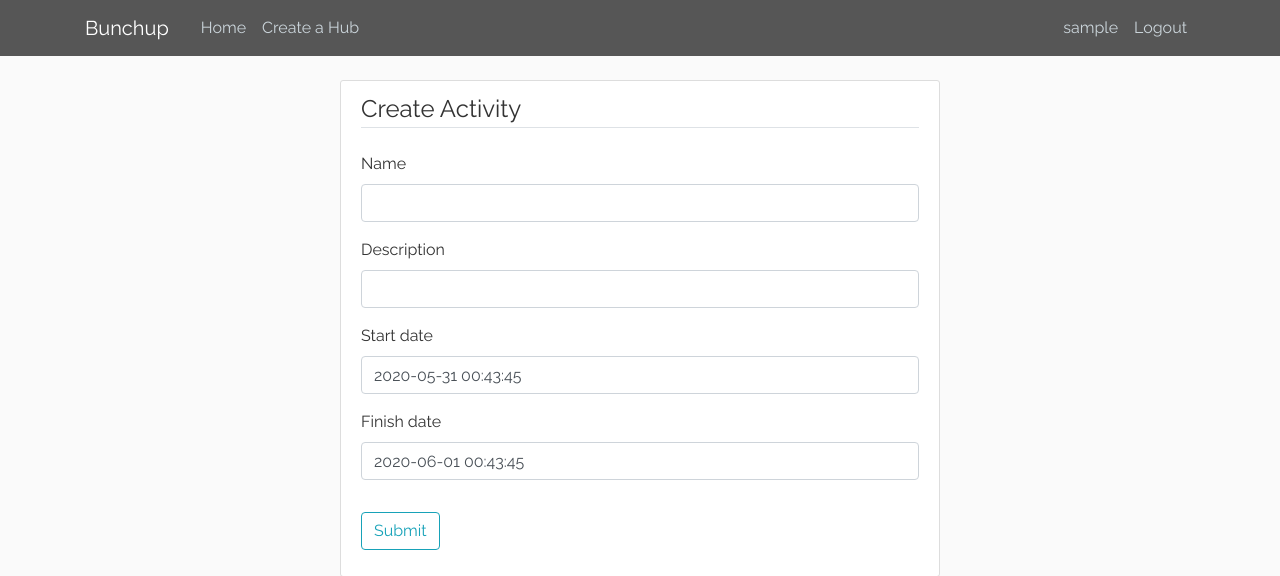
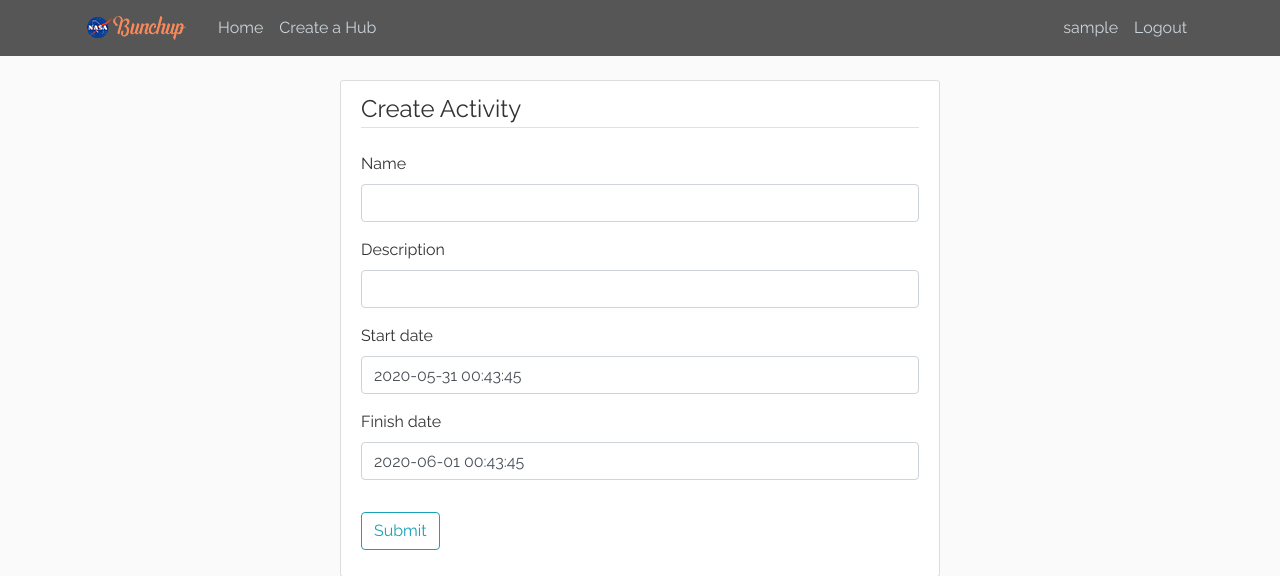
Before and after one commit to lloydtao/Hackathon-NASA-2020, a Django app: page /create/activity/ in a window 1280 px wide. Shown: the top 576 px of the page. Run offline with Django 3.2, Linux system fonts and the light colour scheme; the visitor is signed in with stand-in values (Sample User, id 1); some libraries are stand-ins or nearby versions.

Commit message:
Add nasa-bunchup logo

```diff
--- a/src/bunchup/templates/bunchup/base.html
+++ b/src/bunchup/templates/bunchup/base.html
@@ -26,7 +26,9 @@
 		<header class="site-header">
 			<nav class="navbar navbar-expand-md navbar-dark header-dark fixed-top">
 				<div class="container">
-					<a class="navbar-brand mr-4" href="{% url 'bunchup-home' %}">Bunchup</a>
+					<div>
+					<a href="{% url 'bunchup-home' %}"><img class="navbar-brand mr-4" src="{% static 'bunchup/img/nasa-bunchup-29px.png' %}"></img></a>
+					</div>
 					<button class="navbar-toggler" type="button" data-toggle="collapse" data-target="#navbarToggle" aria-controls="navbarToggle" aria-expanded="false" aria-label="Toggle navigation">
 						<span class="navbar-toggler-icon"></span>
 					</button>
```
Also changed, not shown: src/bunchup/static/bunchup/img/nasa-bunchup-29px.png (added), 2 other files.
